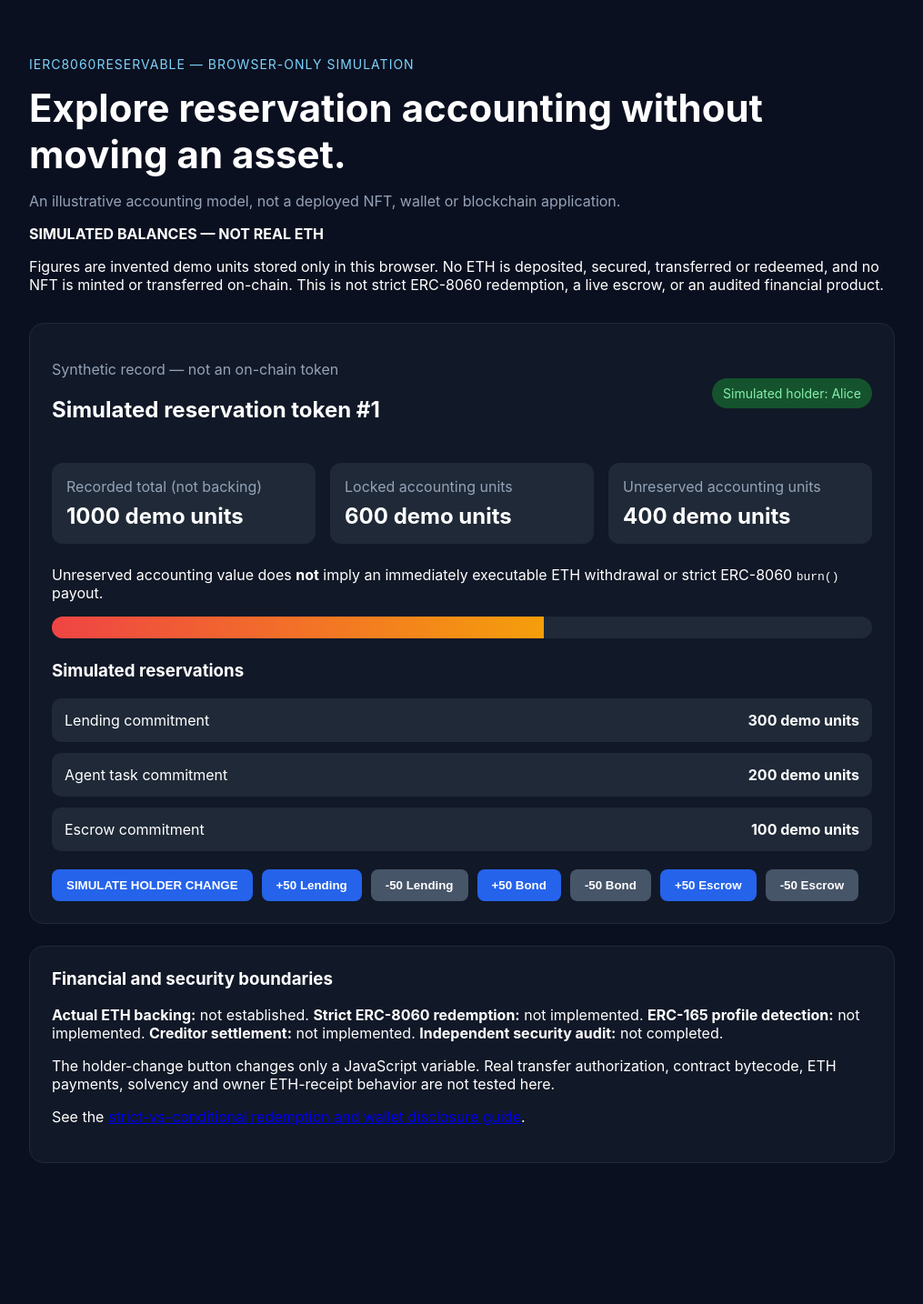
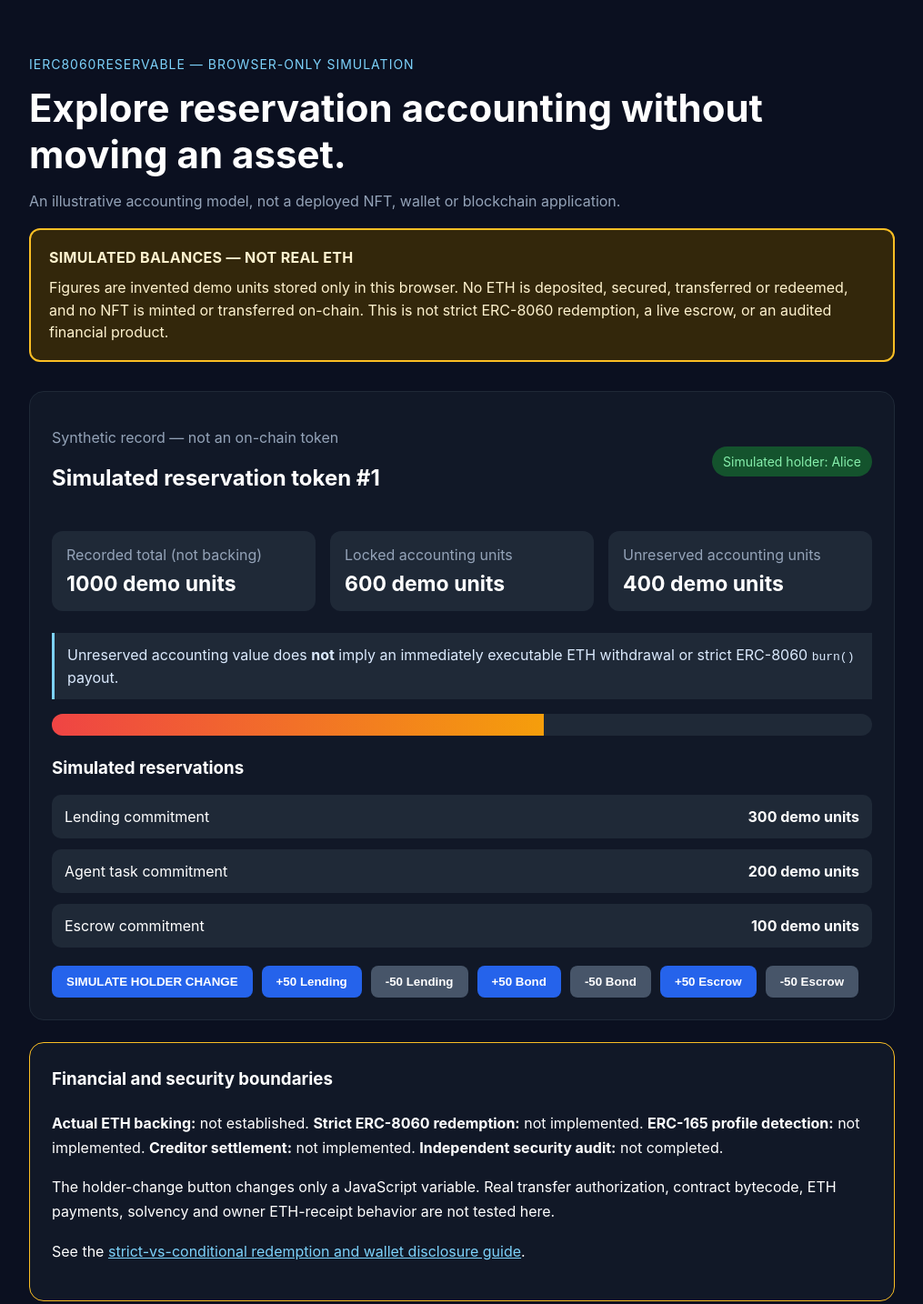
Before and after one commit to ten-io-meta/erc8060-reservable, a website: page demo/index.html in a window 1280 px wide. Shown: the whole page at 91% size, without its empty margins (132-1147 px from the left). Before the commit the page ends 1351 px from the top, so only its background shows below. Drawn offline with Linux system fonts and the light colour scheme.

Commit message:
style(demo): highlight simulation and redemption limitations accessibly

```diff
--- a/demo/style.css
+++ b/demo/style.css
@@ -161,3 +161,11 @@ h3 {
 .controls button.release {
   background: #475569;
 }
+/* Make simulation and redemption limitations prominent, without suggesting that funds exist. */
+.disclosure { margin-top:20px; padding:18px 20px; border:2px solid #fbbf24; border-radius:12px; background:#33270b; color:#fff3cf; line-height:1.55; }
+.disclosure strong { display:block; letter-spacing:.02em; font-size:16px; }
+.disclosure p { margin:.5em 0 0; }
+.interpretation { padding:12px 14px; border-left:3px solid #7dd3fc; background:#1f2937; color:#dbeafe; line-height:1.5; }
+.boundaries { border-color:#fbbf24; line-height:1.7; }
+.boundaries a { color:#7dd3fc; }
+.values strong { font-size:clamp(16px,2vw,23px); }
```
